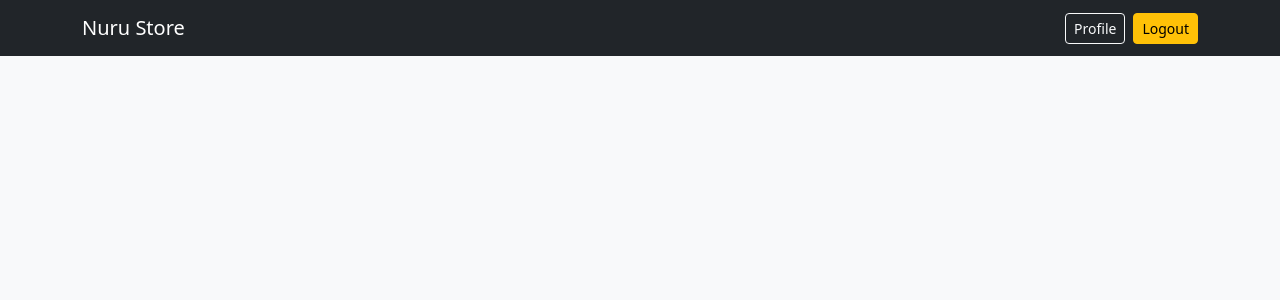
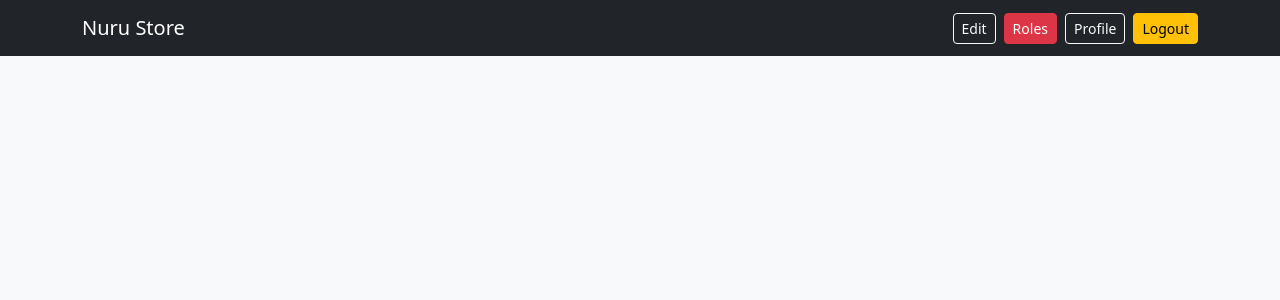
Before and after one commit to mburuxx/nuru_store, a Django app: template users/templates/base.html in a window 1280 px wide. Shown: the top 300 px of the page. Run offline with Django 5.2, Linux system fonts and the light colour scheme; the template is opened without the code that fills it, so the values that code supplies are empty; the visitor is signed in with stand-in values (Sample User, id 1); parts of the project's set-up code (start-up, migrations or seed data) failed here and were passed over.

Commit message:
Update base.html

```diff
--- a/users/templates/base.html
+++ b/users/templates/base.html
@@ -16,6 +16,11 @@
 
     <div class="d-flex gap-2">
       {% if request.user.is_authenticated %}
+        <a class="btn btn-outline-light btn-sm" href="{% url 'web-profile-edit' %}">Edit</a>
+
+{% if request.user.is_superuser %}
+        <a class="btn btn-danger btn-sm" href="{% url 'web-role-manage' %}">Roles</a>
+{% endif %}
         <a class="btn btn-outline-light btn-sm" href="{% url 'web-profile' %}">Profile</a>
         <form method="post" action="{% url 'web-logout' %}">
           {% csrf_token %}
```
